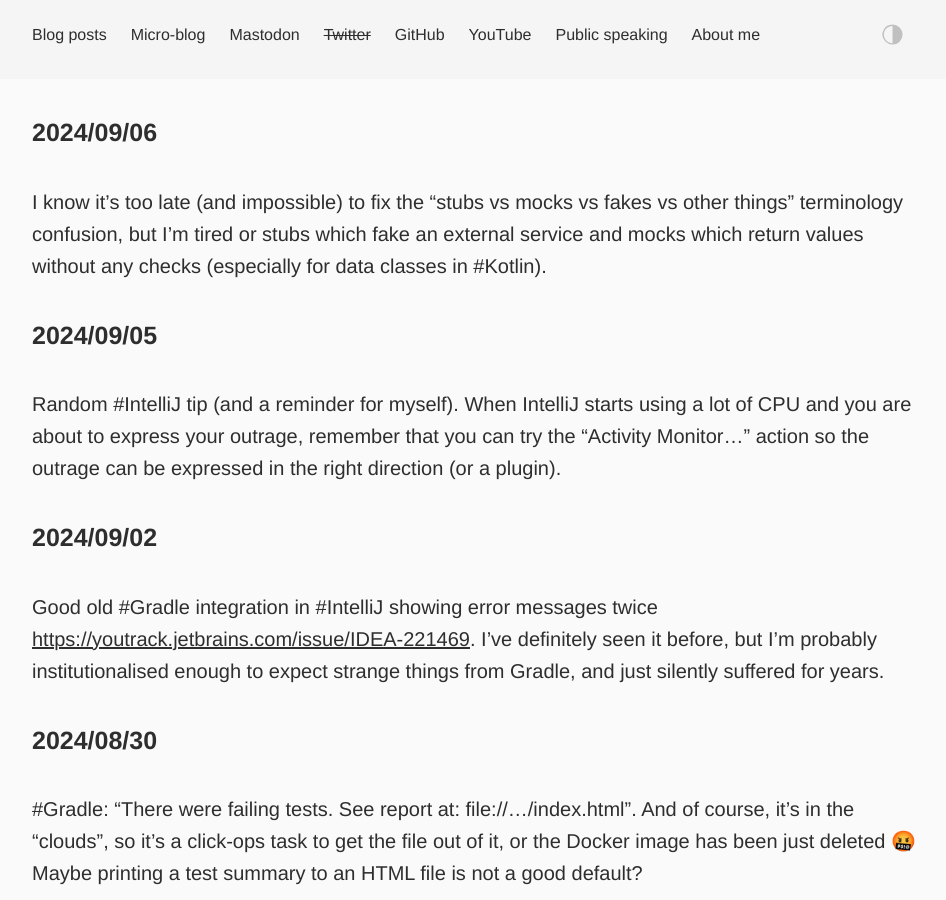
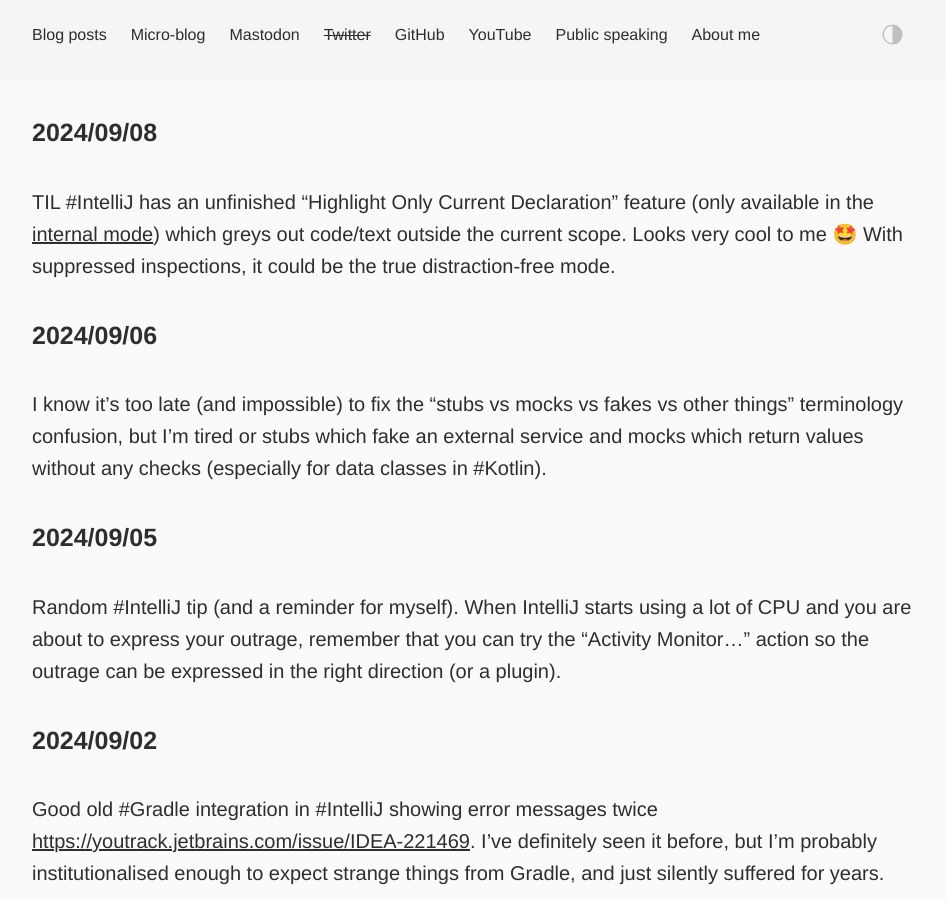
Before and after one commit to dkandalov/dkandalov.github.io, a Jekyll site: the page built from micro-blog.md, in a window 1280 px wide and 900 px high. Shown: the whole window, without its empty margins (160-1106 px from the left). Built offline with Jekyll 4.4.1, drawn with Linux system fonts in a browser that asks for light colours.

Commit message:
updated micro-blog

```diff
--- a/micro-blog.md
+++ b/micro-blog.md
@@ -2,6 +2,9 @@
 layout: post
 permalink: /micro-blog/
 ---
+
+#### 2024/09/08
+TIL #IntelliJ has an unfinished "Highlight Only Current Declaration" feature (only available in the [internal mode](https://plugins.jetbrains.com/docs/intellij/enabling-internal.html)) which greys out code/text outside the current scope. Looks very cool to me 🤩 With suppressed inspections, it could be the true distraction-free mode.
 
 #### 2024/09/06
 I know it's too late (and impossible) to fix the "stubs vs mocks vs fakes vs other things" terminology confusion, but I'm tired or stubs which fake an external service and mocks which return values without any checks (especially for data classes in #Kotlin).
```
